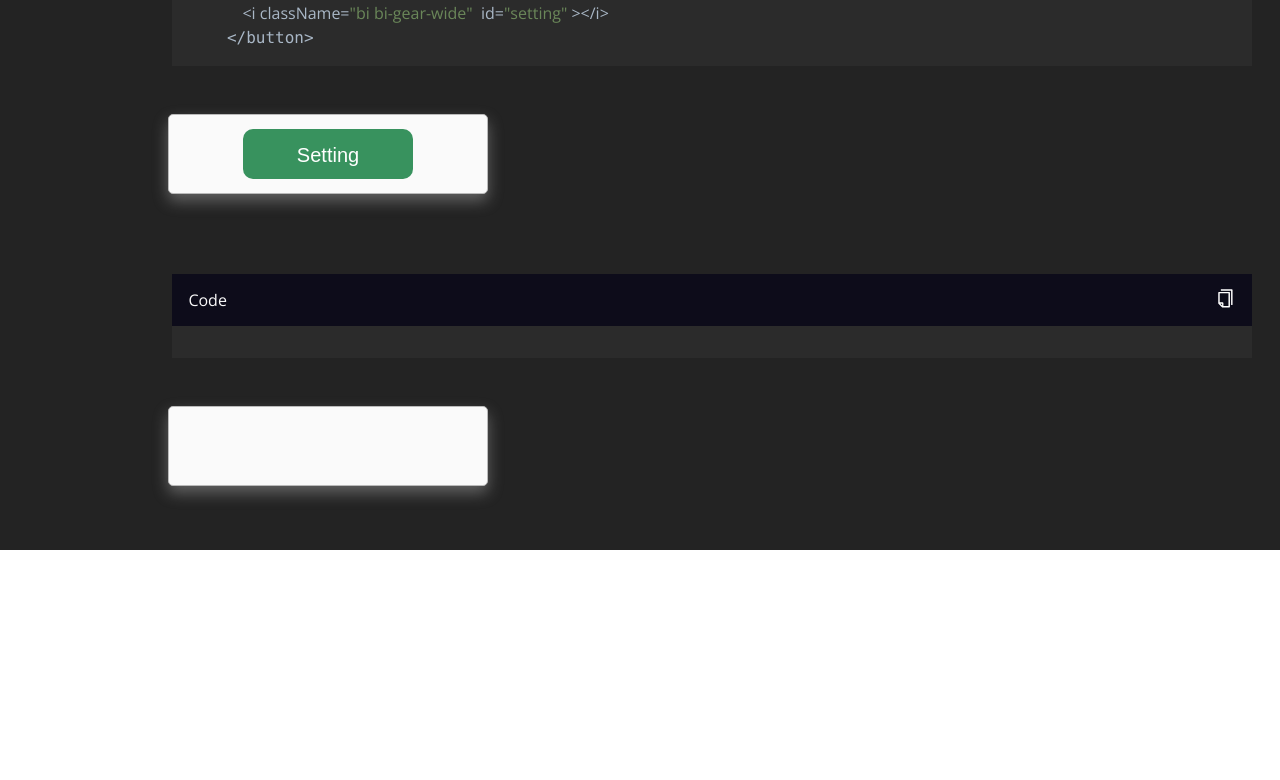
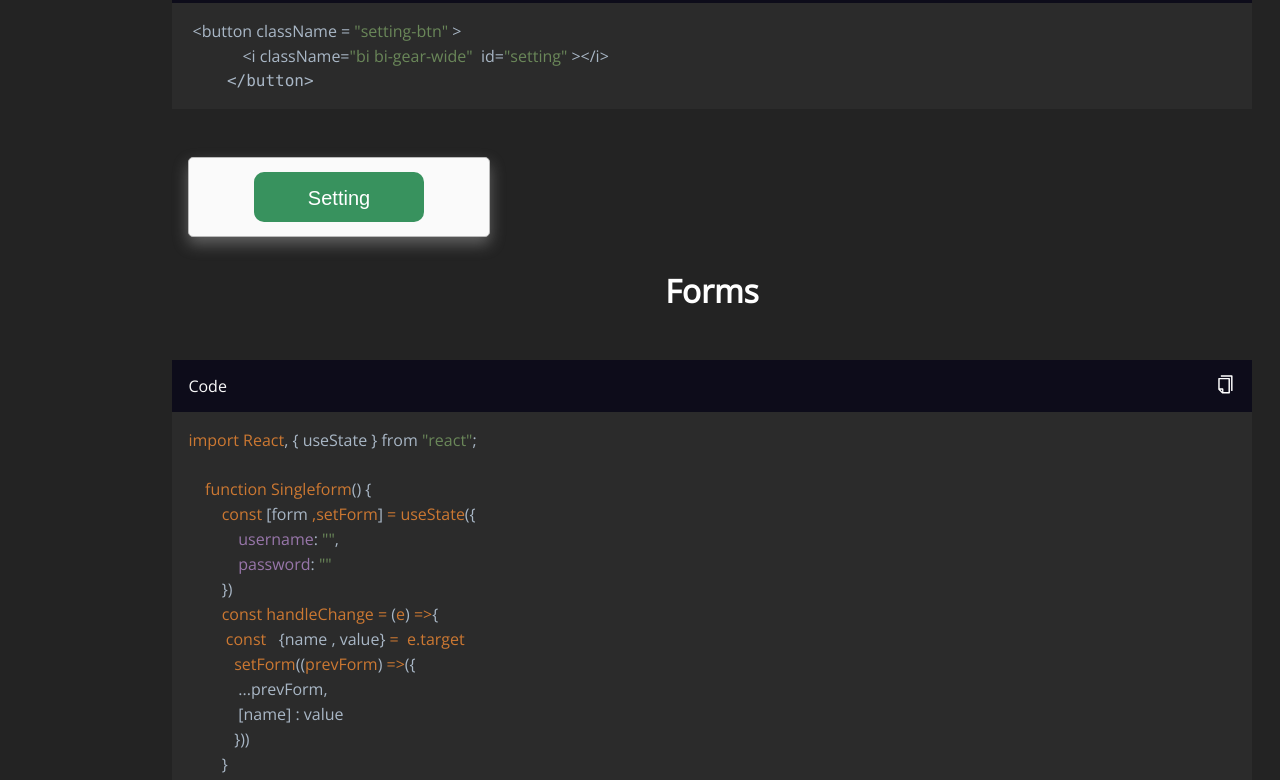
Before and after one commit to Artefilex/bestui, a React (Create React App) app in the folder client/: page /docs in a window 1280 px wide. Shown: the part 1653-2433 px from the top of the page. Before the commit the page ends 2203 px from the top, so only its background shows below. Built offline with nearby package versions, Linux system fonts and the light colour scheme.

Commit message:
form için deneme taslakları oluşturuldu

```diff
--- a/client/src/index.css
+++ b/client/src/index.css
@@ -73,6 +73,9 @@
   list-style: none;
   font-family: "Open Sans", sans-serif;
   transition: 0.5s ease-in-out;
+}
+.header-tag{
+  filter: invert(1);
 }
 a {
   text-decoration: none;
@@ -163,7 +166,7 @@
 
 .item-container {
   display: grid;
-  width: var(--size-full);
+  width: var(--size-xxl);
   grid-template-columns: repeat(1, 1fr);
   gap: 3rem;
   padding: 1rem;
--- a/client/src/itemComponent/Buttons/Buttons.jsx
+++ b/client/src/itemComponent/Buttons/Buttons.jsx
@@ -2,7 +2,7 @@
 import "../../assest/css/item/buttons.css";
 import CssCopy from "../../mainComponent/copy/CssCopy";
 import CopyHeader from "../../mainComponent/copy/CopyHeader";
-import all from "./all";
+import allbtns from "./allbtns";
 
 function Buttons() {
   const [activeButtonId, setActiveButtonId] = useState(null);
@@ -13,7 +13,8 @@
 
   return (
     <div className="Button-container flex">
-      {all.map((allItem, i) => (
+      <h1 className="header-tag ">Buttons</h1>
+      {allbtns.map((allItem, i) => (
         <div className="Button-container flex"  key={i}>
           <CopyHeader
             itemType={allItem.header.itemType}
@@ -21,7 +22,7 @@
           />
           <div className="item-container">
             {allItem.codeArea.map((singleItem, se) => (
-              <div className="flex" key={se}>
+              <div className="item-flex" key={se}>
                 <div className="item animation-container flex">
                   <button
                     className={singleItem.cls}
--- a/client/src/itemComponent/Buttons/all.js
+++ b/client/src/itemComponent/Buttons/allbtns.js
@@ -424,19 +424,7 @@
       },
     ],
   },
-  {
-    header: {
-      itemType: "",
-      headerCode: ``,
-    },
-    codeArea: [
-      {
-        css: ` `,
-        btncode: ``,
-        cls: "",
-      },
-    ],
-  },
+
 ];
 
 export default all;
--- a/client/src/itemComponent/Docs/DocMain.jsx
+++ b/client/src/itemComponent/Docs/DocMain.jsx
@@ -1,11 +1,14 @@
 import React from "react";
 import "../../assest/css/item/docmain.css"
 import Buttons from "../Buttons/Buttons";
+import Form from "../Forms/Form";
+import Singleform from "../Forms/Singleform";
 function DocMain() {
   return (
     <div className="Doc container">
       <Buttons/>
-
+      <Form/>
+      <Singleform/>
     </div>
   );
 }
--- /dev/null
+++ b/client/src/itemComponent/Forms/Form.jsx
@@ -0,0 +1,46 @@
+import {useState} from "react";
+import CopyHeader from "../../mainComponent/copy/CopyHeader";
+import CssCopy from "../../mainComponent/copy/CssCopy";
+import allform from "./allform";
+import Singleform from "./Singleform";
+function Form() {
+   const [activeForm , setActiveForm] = useState(null)
+    const handleClick = (formId) =>{
+     setActiveForm((prevForm) => (prevForm === formId ? null : formId))
+  }
+
+  return <div className="Button-container flex">
+  <h1 className="header-tag ">Forms</h1>
+  {allform.map((allItem, i) => (
+    <div className="Button-container flex"  key={i}>
+      <CopyHeader
+        itemType={allItem.header.itemType}
+        code={allItem.header.headerCode}
+      />
+      <div className="item-container">
+        {allItem.codeArea.map((singleItem, se) => (
+          <div className="item-flex" key={se}>
+            <div className="item animation-container flex">
+              <div
+                className={singleItem.cls}
+                onClick={() => handleClick(`${se}-${allItem.header.headerCode}`)}
+
+              >
+                <Singleform />
+              </div>
+            </div>
+            <div className="flex codebase">
+              <CssCopy
+              code={singleItem.css}
+              isActive={ activeForm === `${se}-${allItem.header.headerCode}`}
+              />
+            </div>
+          </div>
+        ))}
+      </div>
+    </div>
+  ))}
+</div>;
+}
+
+export default Form;
--- /dev/null
+++ b/client/src/itemComponent/Forms/Singleform.jsx
@@ -0,0 +1,32 @@
+import React, { useState } from "react";
+
+function Singleform() {
+    const [form ,setForm] = useState({
+        username: "",
+        password: ""
+    })
+    const handleChange = (e) =>{
+     const   {name , value} =  e.target
+       setForm((prevForm) =>({
+        ...prevForm,
+        [name] : value
+       }))
+    }
+   const handleSubmit = (e) =>{
+    e.preventDefault()
+    console.log(form.username , form.password)
+    // some code
+    setForm({
+        username : "",
+        password : ""
+    })
+
+   }
+  return <form action="" onSubmit={handleSubmit}>
+    <input type="text" name="username" value={form.username}  onChange={handleChange}/>
+    <input type="text" name="password"  value={form.password}  onChange={handleChange} />
+    <button type="submit" > submit</button>
+  </form>;
+}
+
+export default Singleform;
--- /dev/null
+++ b/client/src/itemComponent/Forms/allform.js
@@ -0,0 +1,80 @@
+const allform = [
+    {
+        header: {
+          itemType: "",
+          headerCode: `import React, { useState } from "react";
+
+    function Singleform() {
+        const [form ,setForm] = useState({
+            username: "",
+            password: ""
+        })
+        const handleChange = (e) =>{
+         const   {name , value} =  e.target
+           setForm((prevForm) =>({
+            ...prevForm,
+            [name] : value
+           }))
+        }
+       const handleSubmit = (e) =>{
+        e.preventDefault()
+        console.log(form.username , form.password)
+        // some code
+        setForm({
+            username : "",
+            password : ""
+        })
+
+       }
+      return <form action="" onSubmit={handleSubmit}>
+        <input type="text" name="username" value={form.username}  onChange={handleChange}/>
+        <input type="text" name="password"  value={form.password}  onChange={handleChange} />
+        <button type="submit" > submit</button>
+      </form>;
+    }
+
+    export default Singleform;`,
+        },
+        codeArea: [
+          {
+            css: ` `,
+            btncode: `import React, { useState } from "react";
+
+    function Singleform() {
+        const [form ,setForm] = useState({
+            username: "",
+            password: ""
+        })
+        const handleChange = (e) =>{
+         const   {name , value} =  e.target
+           setForm((prevForm) =>({
+            ...prevForm,
+            [name] : value
+           }))
+        }
+       const handleSubmit = (e) =>{
+        e.preventDefault()
+        console.log(form.username , form.password)
+        // some code
+        setForm({
+            username : "",
+            password : ""
+        })
+
+       }
+      return <form action="" onSubmit={handleSubmit}>
+        <input type="text" name="username" value={form.username}  onChange={handleChange}/>
+        <input type="text" name="password"  value={form.password}  onChange={handleChange} />
+        <button type="submit" > submit</button>
+      </form>;
+    }
+
+    export default Singleform;`,
+            cls: "",
+          },
+        ],
+      },
+]
+
+
+export default allform
```
